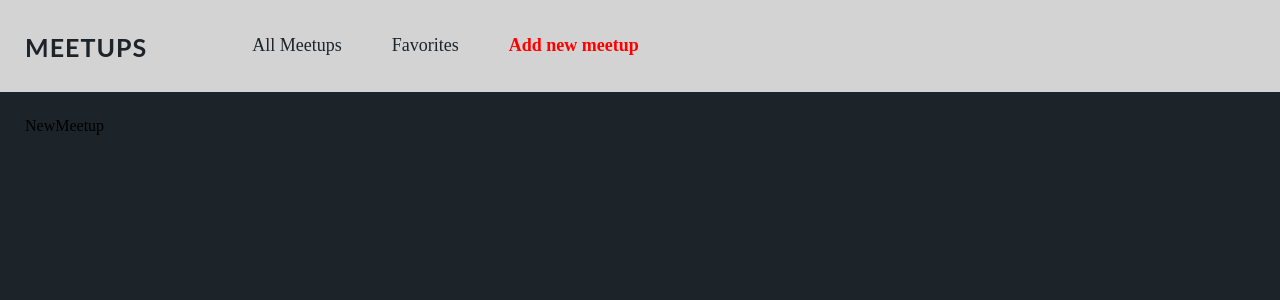
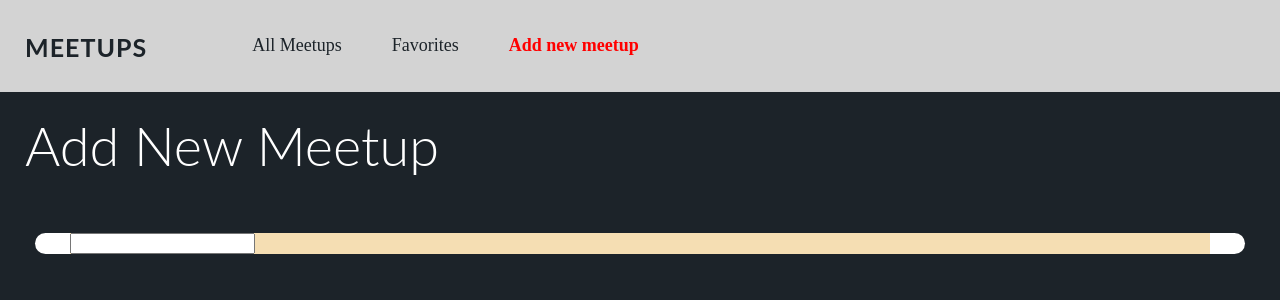
Before and after one commit to markkk34/meet-up, a React (Create React App) app: page /new-meetup in a window 1280 px wide. Shown: the top 300 px of the page. Built offline with nearby package versions, Linux system fonts and the light colour scheme.

Commit message:
Added Add-new-meetup function

```diff
--- /dev/null
+++ b/src/components/layout/meetups/NewMeetupForm.js
@@ -0,0 +1,17 @@
+import Card from "../ui/Card";
+import NewMeetupFormStyles from './NewMeetupForm.module.css';
+
+const NewMeetupForm = () => {
+    return (
+        <Card>
+            <form className={NewMeetupFormStyles.form}>
+                <div className={NewMeetupFormStyles.control}>
+                    <label htmlFor='title'></label>
+                    <input type='text' required id='title'></input>
+                </div>
+            </form>
+        </Card>
+    )
+}
+
+export default NewMeetupForm;
--- /dev/null
+++ b/src/components/layout/meetups/NewMeetupForm.module.css
@@ -0,0 +1,7 @@
+.form {
+    background: red;
+}
+
+.control {
+    background: wheat;
+}
--- a/src/pages/NewMeetup.js
+++ b/src/pages/NewMeetup.js
@@ -1,6 +1,11 @@
+import NewMeetupForm from "../components/layout/meetups/NewMeetupForm";
+
 const NewMeetup = () => {
     return (
-        <div>NewMeetup</div>
+        <section>
+            <h1>Add New Meetup</h1>
+            <NewMeetupForm />
+        </section>
     );
 }
 
```
